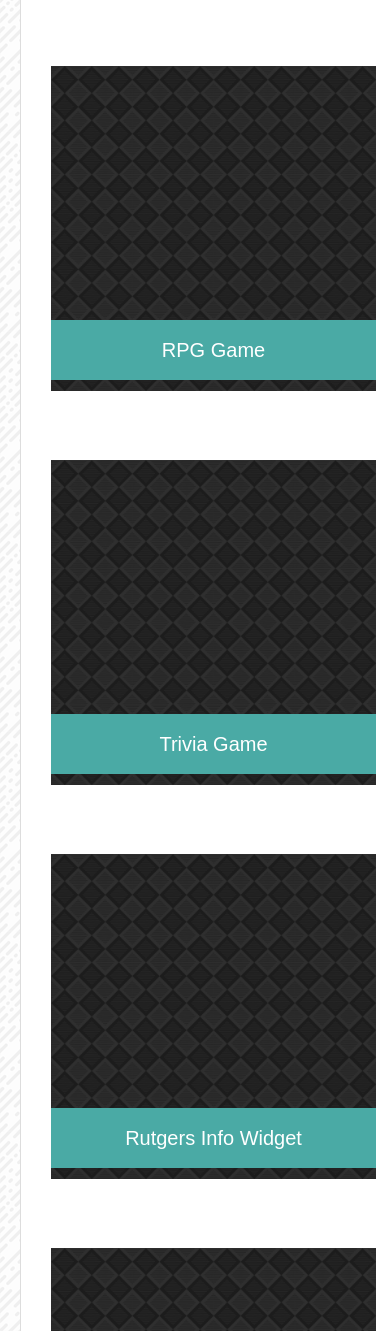
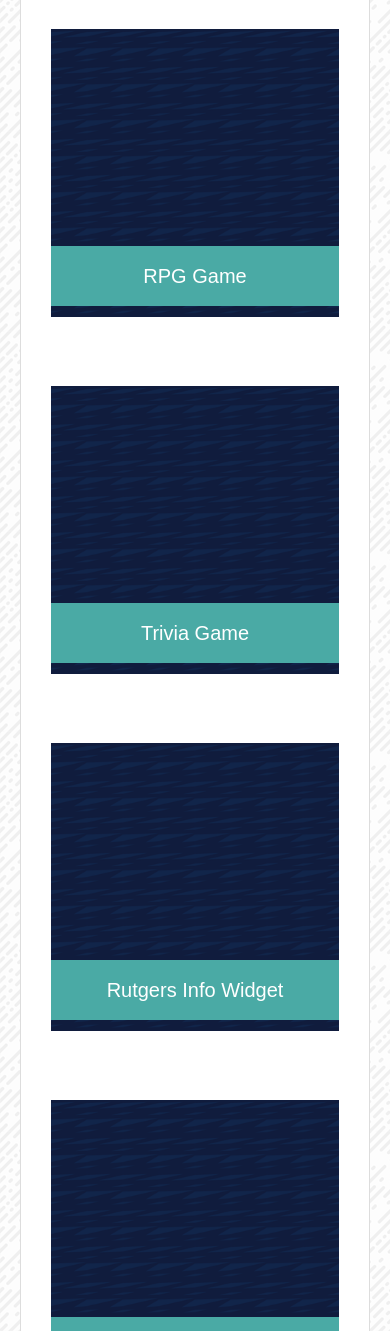
Before and after one commit to ryanweingart/Responsive-Portfolio, a plain HTML site: page portfolio.html in a window 390 px wide. Shown: the part 669-2000 px from the top of the page. Drawn offline with Linux system fonts and the light colour scheme.

Commit message:
Updated responsiveness for all widths

```diff
--- a/assets/css/style.css
+++ b/assets/css/style.css
@@ -137,7 +137,7 @@ footer {
 .portfolioContent {
     display: flex;
     flex-wrap: wrap;
-    justify-content: space-between;
+    justify-content: space-around;
 }
 
 .projects {
@@ -209,7 +209,7 @@ button:hover {
     }
 }
 
-@media screen and (max-width: 768px) {
+@media screen and (max-width: 800px) {
 
     #header {
         padding: 0 20px;
@@ -222,7 +222,12 @@ button:hover {
 
 }
 
-@media screen and (max-width: 640px) {
+@media screen and (max-width: 750px) {
+    .projects img {
+        width: 100%;
+    }
+}
+@media screen and (max-width: 700px) {
 
     .container {
         display: flex;
--- a/portfolio.html
+++ b/portfolio.html
@@ -32,27 +32,27 @@
         <section class="portfolioContent">
 
             <div class="projects">
-                <img src="assets/images/diagonal-squares.png" alt="Hangman">
+                <img src="assets/images/dark-paths.png" alt="Hangman">
                 <h3>Hangman</h3>
             </div>
 
             <div class="projects">
-                <img src="assets/images/diagonal-squares.png" alt="RPG Game">
+                <img src="assets/images/dark-paths.png" alt="RPG Game">
                 <h3>RPG Game</h3>
             </div>
 
             <div class="projects">
-                <img src="assets/images/diagonal-squares.png" alt="Trivia Game">
+                <img src="assets/images/dark-paths.png" alt="Trivia Game">
                 <h3>Trivia Game</h3>
             </div>
 
             <div class="projects">
-                <img src="assets/images/diagonal-squares.png" alt="Rutgers Info Widget">
+                <img src="assets/images/dark-paths.png" alt="Rutgers Info Widget">
                 <h3>Rutgers Info Widget</h3>
             </div>
 
             <div class="projects">
-                <img src="assets/images/diagonal-squares.png" alt="Rock Paper Scissors">
+                <img src="assets/images/dark-paths.png" alt="Rock Paper Scissors">
                 <h3>Rock Paper Scissors</h3>
             </div>
 
```
Also changed, not shown: assets/images/dark-paths.png (added), 1 other file.
